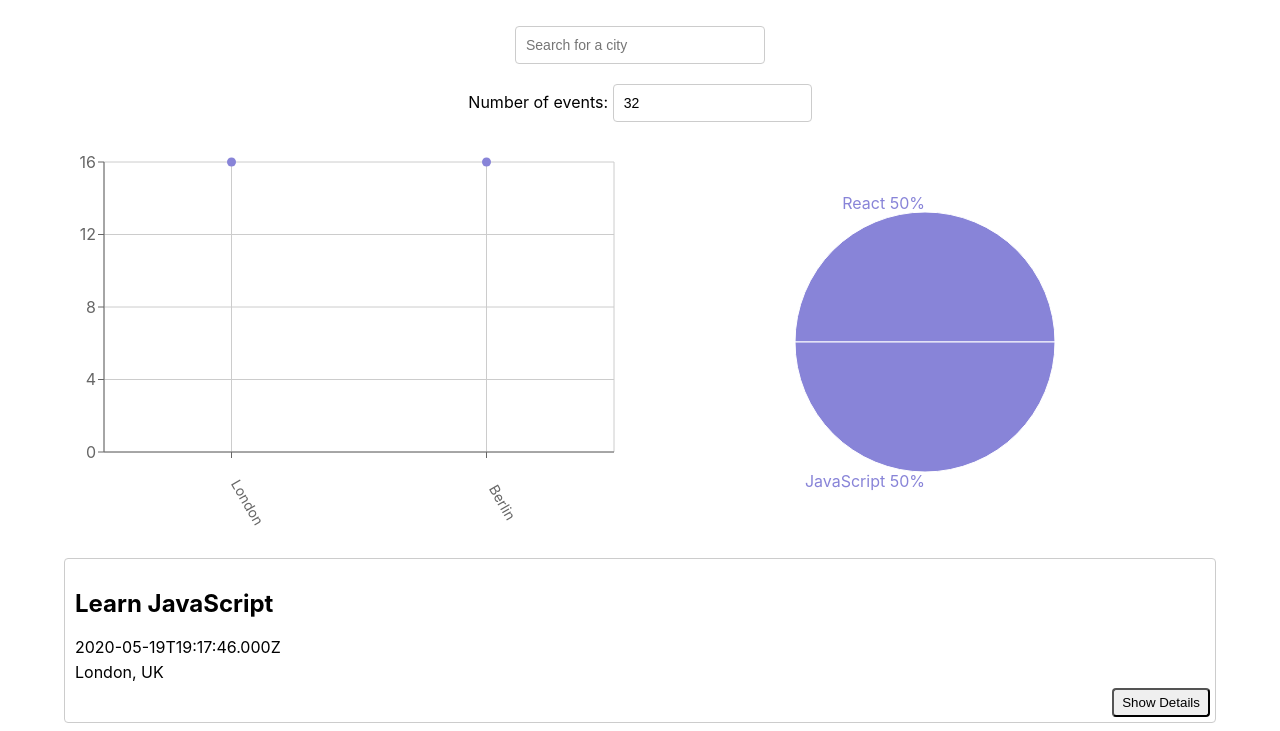
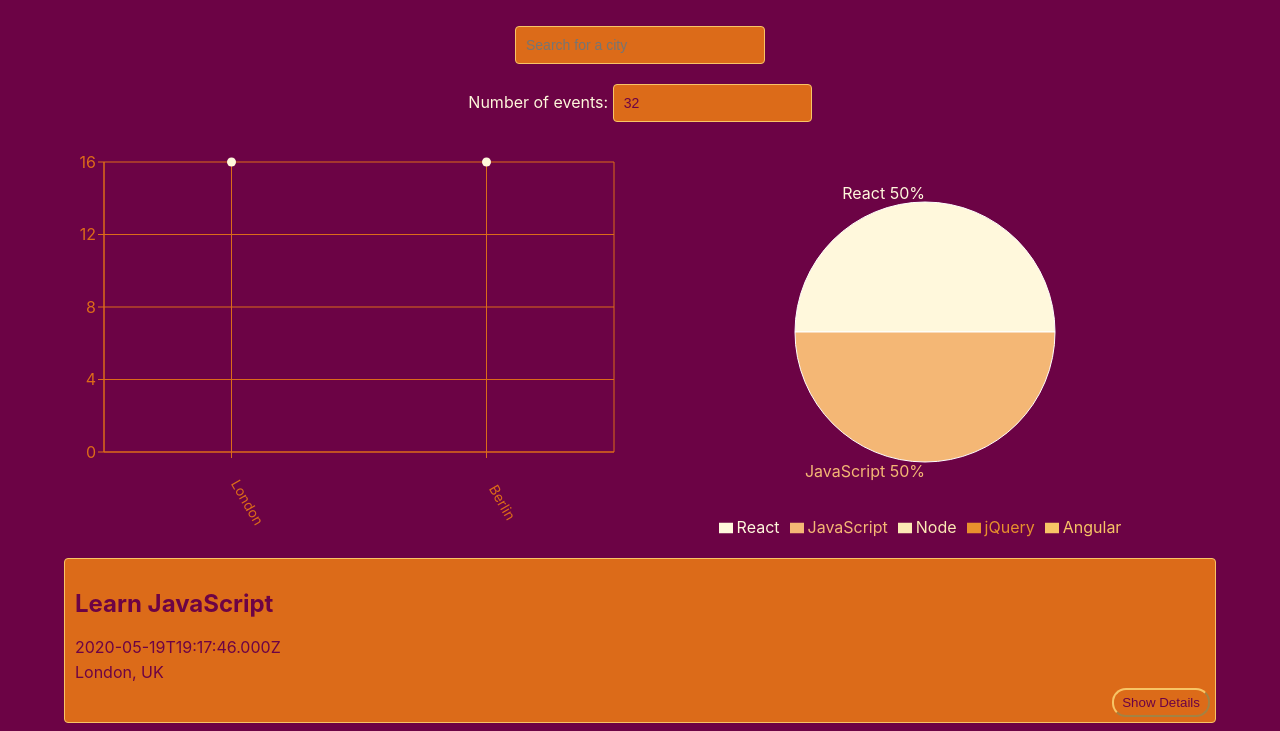
Before and after one commit to OtmarKirch/meetApp, a React (Create React App) app: page / in a window 1280 px wide. Shown: the top 731 px of the page. Built offline with nearby package versions, Linux system fonts and the light colour scheme; what atatus-spa would draw is missing.

Commit message:
Implement color scheme

```diff
--- a/src/App.css
+++ b/src/App.css
@@ -1,4 +1,18 @@
 @import url(https://fonts.googleapis.com/css?family=Roboto:500);
+
+:root {
+  --background-website: #6C0345;
+  --background-orange: #DC6B19;
+  --background-yellow: #F7C566;
+  --font-light: #FFF8DC;
+  --font-dark: var(--background-website);
+}
+
+body {
+  background-color: var(--background-website);
+  color: var(--font-light)
+}
+
 .App {
   text-align: center;
   padding: 2% 5%;
@@ -41,6 +55,13 @@ input[type="number"] {
   position: relative;
 }
 
+#city-search>input {
+  background-color: var(--background-orange);
+  border: 1px solid var(--background-yellow);
+  color: var(--font-dark)
+
+}
+
 .suggestions {
   width: 250px;
   position: absolute;
@@ -50,31 +71,40 @@ input[type="number"] {
   margin: 0;
   font-size: 14px;
   box-shadow: 10px 10px 16px -12px rgba(0, 0, 0, 0.75);
+  color: var(--font-dark)
 }
 
-.suggestions > li {
+.suggestions>li {
   text-align: left;
   padding: 8px 6px 8px 10px;
   background-color: #eee;
   cursor: default;
 }
 
-.suggestions > li:last-child {
+.suggestions>li:last-child {
   border-bottom-left-radius: 4px;
   border-bottom-right-radius: 4px;
 }
 
-.suggestions > li:hover {
+.suggestions>li:hover {
   background-color: #bcdcdb;
+}
+
+#event-number > input {
+  background-color: var(--background-orange);
+  border: 1px solid var(--background-yellow);
+  color: var(--font-dark)
 }
 
 .event {
   padding: 10px 10px 35px;
   margin-bottom: 10px;
   text-align: left;
-  border: 1px solid #ccc;
+  border: 1px solid var(--background-yellow);
   border-radius: 4px;
   position: relative;
+  background-color: var(--background-orange);
+  color: var(--font-dark)
 }
 
 .details-btn {
@@ -82,9 +112,13 @@ input[type="number"] {
   right: 5px;
   bottom: 5px;
   padding: 5px 8px;
-  border-radius: 4px;
+  border-radius: 14px;
+  box-shadow: none;
   outline: none;
   cursor: pointer;
+  background-color: var(--background-orange);
+  border-color: var(--background-yellow);
+  color: var(--font-dark);
 }
 
 .Alerts {
--- a/src/App.js
+++ b/src/App.js
@@ -1,7 +1,7 @@
 import EventList from "./components/EventList";
 import CitySearch from "./components/CitySearch";
 import NumberOfEvents from "./components/NumberOfEvents";
-import CityEventsCharts from "./components/CityEventsChart";
+import CityEventsChart from "./components/CityEventsChart";
 import EventGenresChart from "./components/EventGenresChart"
 import * as api from "./api";
 import { ErrorAlert, InfoAlert, WarningAlert } from "./components/Alert";
@@ -60,7 +60,7 @@ const App = () => {
         {errorAlert.length ? <ErrorAlert text={errorAlert} /> : null}
       </div>
       <div className="charts-container">
-        <CityEventsCharts allLocations={allLocations} events={events} />
+        <CityEventsChart allLocations={allLocations} events={events} />
         <EventGenresChart events={events} />
       </div>
       <EventList events={events} />
--- a/src/components/CityEventsChart.js
+++ b/src/components/CityEventsChart.js
@@ -9,7 +9,7 @@ import {
   ResponsiveContainer,
 } from "recharts";
 
-const CityEventsCharts = ({ allLocations, events }) => {
+const CityEventsChart = ({ allLocations, events }) => {
   const [data, setData] = useState([]);
 
   useEffect(() => {
@@ -37,8 +37,9 @@ const CityEventsCharts = ({ allLocations, events }) => {
             left: -20,
           }}
         >
-          <CartesianGrid />
+          <CartesianGrid stroke="#DC6B19" />
           <XAxis
+          stroke="#DC6B19"
             type="category"
             dataKey="city"
             name="City"
@@ -47,16 +48,17 @@ const CityEventsCharts = ({ allLocations, events }) => {
             tick={{ dx: 20, dy: 40, fontSize: 14 }}
           />
           <YAxis
+          stroke="#DC6B19"
             type="number"
             dataKey="count"
             name="Number of events"
             allowDecimals={false}
           />
           <Tooltip cursor={{ strokeDasharray: "3 3" }} />
-          <Scatter name="A school" data={data} fill="#8884d8" />
+          <Scatter name="Cities" data={data} fill="#FFF8DC" />
         </ScatterChart>
       </ResponsiveContainer>
   );
 };
 
-export default CityEventsCharts;
+export default CityEventsChart;
--- a/src/components/EventGenresChart.js
+++ b/src/components/EventGenresChart.js
@@ -1,10 +1,11 @@
 import { useState, useEffect } from "react";
-import { Pie, PieChart, Tooltip, ResponsiveContainer } from "recharts";
+import { Pie, PieChart, Tooltip, ResponsiveContainer, Cell, Legend } from "recharts";
 
 const EventGenresChart = ({ events }) => {
   const [data, setData] = useState([]);
 
   const genres = ["React", "JavaScript", "Node", "jQuery", "Angular"];
+  const colors = ['#FFF8DC', '#F4B775', '#FCE9B5', '#E8912D', '#F7C566']
 
   useEffect(() => {
     setData(getData());
@@ -29,7 +30,7 @@ const EventGenresChart = ({ events }) => {
       <text
         x={x}
         y={y}
-        fill="#8884d8"
+        fill={colors[index]}
         textAnchor={x > cx ? 'start' : 'end'}
         dominantBaseline="central"
       >
@@ -48,7 +49,14 @@ const EventGenresChart = ({ events }) => {
           labelLine={false}
           label={renderCustomizedLabel}
           outerRadius={130}
-        />
+        >
+            {
+      data.map((entry, index) => (
+        <Cell key={`cell-${index}`} fill={colors[index]}/>
+      ))
+    }
+        </Pie>
+        <Legend />
       </PieChart>
     </ResponsiveContainer>
   );
```
